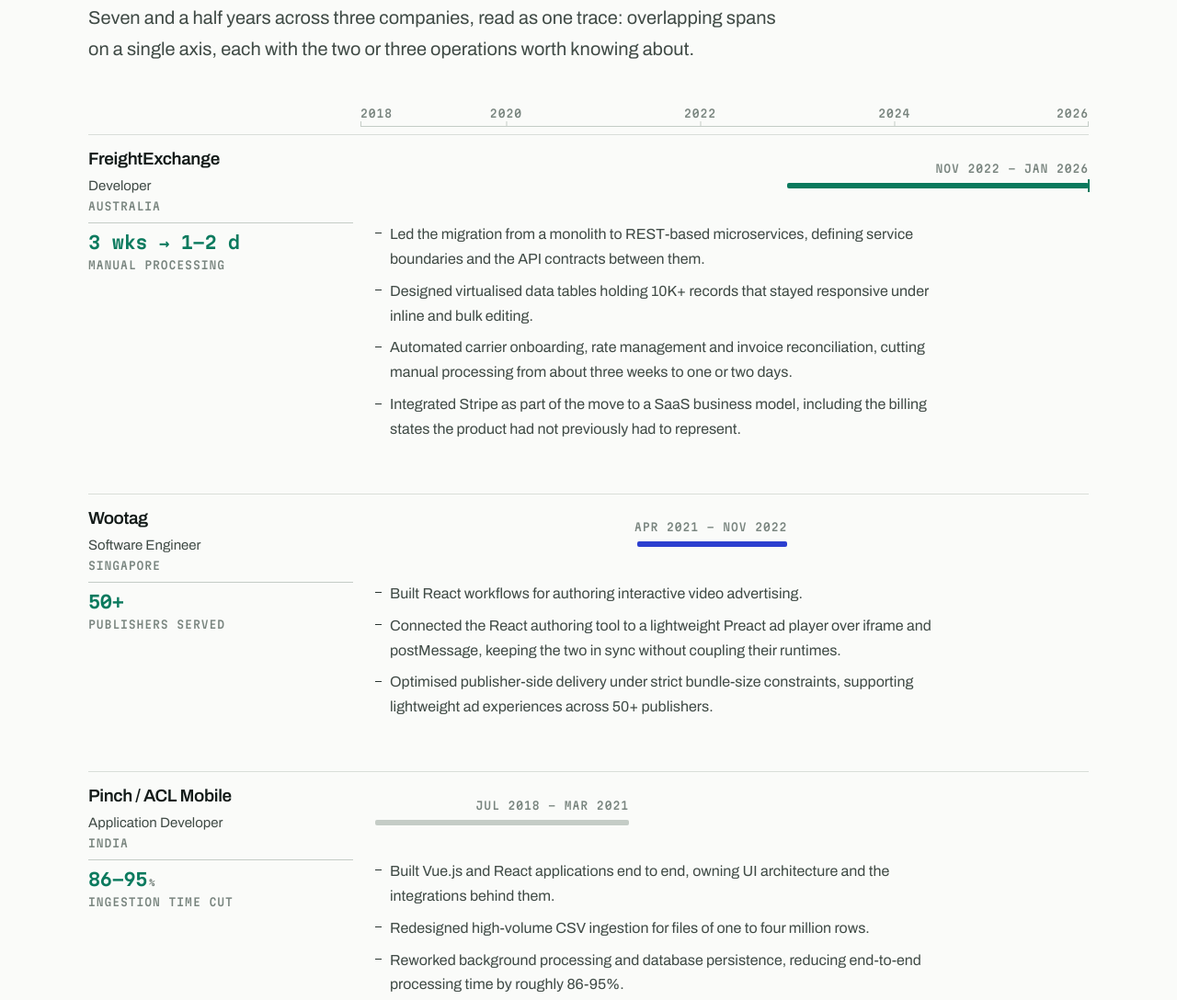
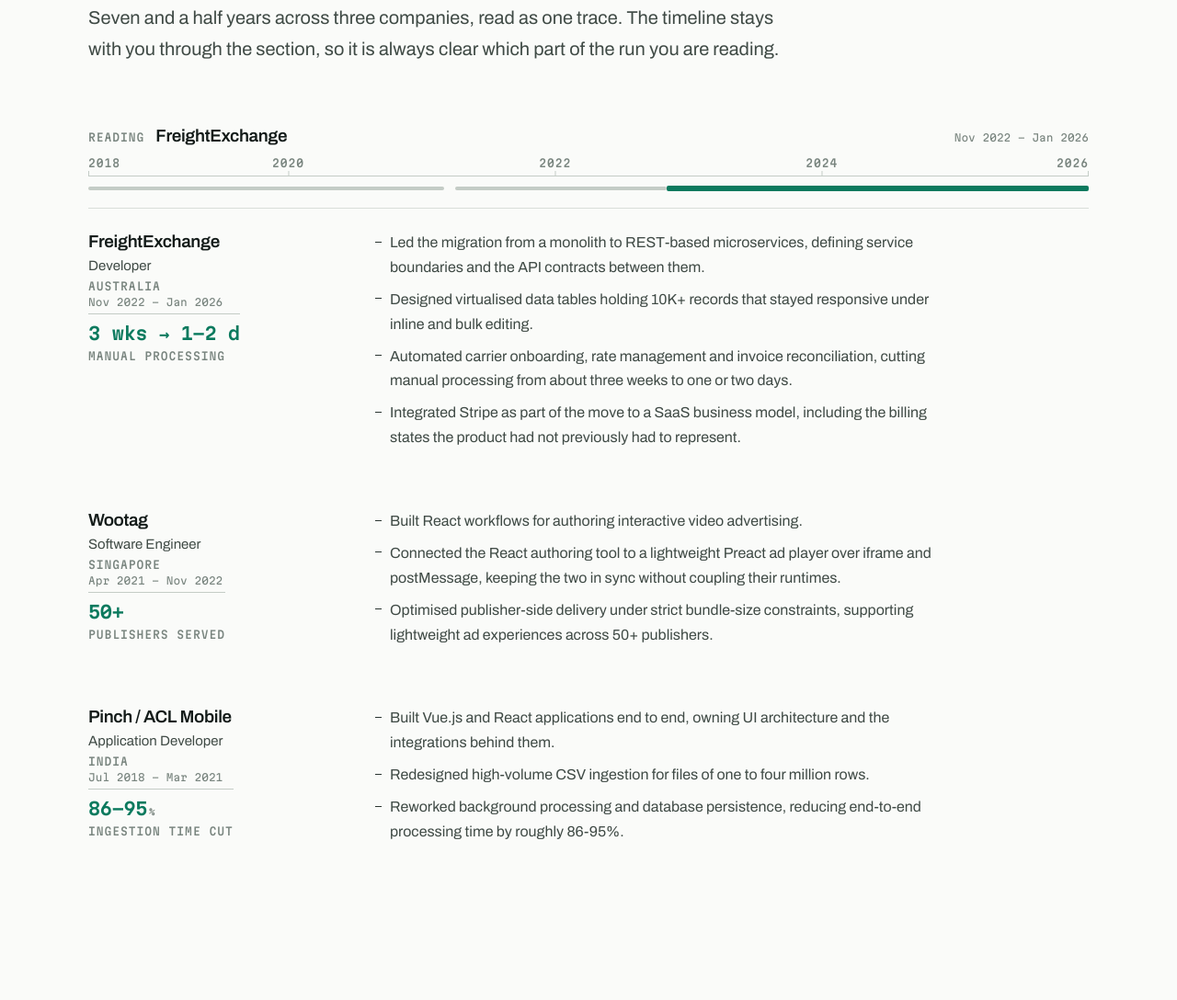
Before and after one commit to tannu13/portfolio, an Astro site: page / in a window 1280 px wide. Shown: the part 3143-4231 px from the top of the page at 92% size. Built offline with nearby package versions, Linux system fonts and the light colour scheme; Astro itself is replaced by a stand-in of ours.

Commit message:
(refactor): update experience section so that it is more like a timeline

```diff
--- a/src/components/molecules/TraceLane.astro
+++ /dev/null
@@ -1,137 +0,0 @@
----
-/**
- * TraceLane — the system's signature component.
- *
- * A career reads like a trace: overlapping spans on one axis, each with
- * a start, a duration, and a set of operations inside it. Experience
- * entries are span rows rather than cards, which keeps the section
- * quieter than Projects while still carrying real information —
- * the reader can see the shape of a run at a glance.
- */
-interface Props {
-  label: string;
-  role: string;
-  meta?: string;
-  duration: string;
-  start: number;
-  end: number;
-  tone?: 'signal' | 'flow' | 'neutral';
-  depth?: 0 | 1;
-  current?: boolean;
-  class?: string;
-}
-
-const {
-  label,
-  role,
-  meta,
-  duration,
-  start,
-  end,
-  tone = 'neutral',
-  depth = 0,
-  current = false,
-  class: className,
-} = Astro.props;
----
-
-<div
-  class:list={['lane', `lane--${tone}`, className]}
-  data-depth={depth}
-  data-current={current || undefined}
-  style={`--start:${start}%; --span:${end - start}%`}
->
-  <div class="lane__id">
-    <span class="lane__label">{label}</span>
-    <span class="lane__role">{role}</span>
-    {meta && <span class="lane__meta u-label">{meta}</span>}
-  </div>
-
-  <div class="lane__track">
-    <div class="lane__span"></div>
-    <span class="lane__duration u-label">{duration}</span>
-  </div>
-</div>
-
-<style>
-  .lane {
-    display: grid;
-    grid-template-columns: 1fr;
-    gap: var(--space-2);
-    padding-block: var(--space-3);
-    border-top: var(--hairline) solid var(--border-hairline);
-  }
-
-  .lane__id { display: flex; flex-wrap: wrap; align-items: baseline; gap: var(--space-2) var(--space-3); }
-
-  .lane__label {
-    font-size: var(--fs-h4);
-    font-weight: var(--wt-semi);
-    letter-spacing: var(--tr-heading);
-  }
-
-  .lane__role { font-size: var(--fs-sm); color: var(--text-secondary); }
-  .lane__meta { color: var(--text-muted); }
-
-  .lane__track {
-    position: relative;
-    height: 2.25rem;
-  }
-
-  /* the span bar: offset by start, sized by duration */
-  .lane__span {
-    position: absolute;
-    bottom: 0.5rem;
-    left: var(--start);
-    width: var(--span);
-    min-width: 3px;
-    height: 6px;
-    border-radius: var(--r-xs);
-    background-color: var(--border-strong);
-    transition: background-color var(--dur-2) var(--ease-standard),
-                height var(--dur-2) var(--ease-standard);
-  }
-
-  .lane--signal .lane__span { background-color: var(--signal); }
-  .lane--flow .lane__span { background-color: var(--flow); }
-
-  /* a nested span sits thinner and indented, like a child operation */
-  .lane[data-depth='1'] .lane__span { height: 3px; opacity: 0.7; }
-
-  .lane:hover .lane__span { height: 10px; }
-
-  /* an open right edge marks a span that has not closed */
-  .lane[data-current] .lane__span::after {
-    content: '';
-    position: absolute;
-    right: -1px;
-    top: -4px;
-    bottom: -4px;
-    width: 2px;
-    background-color: inherit;
-  }
-
-  /* Narrow tracks cannot carry a date range under the span, so the
-     readout opens the row instead. */
-  .lane__duration {
-    position: absolute;
-    top: 0;
-    left: 0;
-    color: var(--text-muted);
-    white-space: nowrap;
-  }
-
-  @media (min-width: 52rem) {
-    .lane {
-      grid-template-columns: minmax(12rem, 18rem) minmax(0, 1fr);
-      gap: var(--space-5);
-      align-items: center;
-    }
-
-    .lane__id { flex-direction: column; align-items: flex-start; gap: var(--space-1); }
-
-    /* With room to work in, the readout closes off the span it
-       measures, growing leftwards from its end. */
-    .lane__duration { left: auto; right: calc(100% - var(--start) - var(--span)); }
-  }
-</style>
--- a/src/components/molecules/TraceScale.astro
+++ /dev/null
@@ -1,70 +0,0 @@
----
-/**
- * TraceScale — the shared time axis a set of TraceLanes is measured
- * against. Ticks are real positions on the span, so the bars below
- * can be read against them.
- */
-interface Props {
-  ticks: { label: string; at: number }[];
-  class?: string;
-}
-
-const { ticks, class: className } = Astro.props;
----
-
-<div class:list={['scale', className]}>
-  <div class="scale__gutter" aria-hidden="true"></div>
-  <div class="scale__track">
-    {
-      ticks.map((tick) => (
-        <span class="scale__tick u-label" style={`--at:${tick.at}%`}>
-          {tick.label}
-        </span>
-      ))
-    }
-  </div>
-</div>
-
-<style>
-  .scale {
-    display: grid;
-    grid-template-columns: 1fr;
-    gap: var(--space-2);
-    padding-bottom: var(--space-2);
-  }
-
-  .scale__track {
-    position: relative;
-    height: 1.25rem;
-    border-bottom: var(--hairline) solid var(--border-strong);
-  }
-
-  .scale__tick {
-    position: absolute;
-    left: var(--at);
-    bottom: 0;
-    transform: translateX(-50%);
-    padding-bottom: var(--space-2);
-    color: var(--text-muted);
-    white-space: nowrap;
-  }
-
-  .scale__tick::after {
-    content: '';
-    position: absolute;
-    left: 50%;
-    bottom: 0;
-    width: var(--hairline);
-    height: 5px;
-    background-color: var(--border-strong);
-  }
-
-  .scale__tick:first-child { transform: none; }
-  .scale__tick:first-child::after { left: 0; }
-  .scale__tick:last-child { transform: translateX(-100%); }
-  .scale__tick:last-child::after { left: auto; right: 0; }
-
-  @media (min-width: 52rem) {
-    .scale { grid-template-columns: minmax(12rem, 18rem) minmax(0, 1fr); }
-  }
-</style>
--- /dev/null
+++ b/src/components/organisms/CareerTrace.astro
@@ -0,0 +1,237 @@
+---
+/**
+ * CareerTrace — the section's signature, and its map.
+ *
+ * One axis, three segments, always all three visible. It sticks under
+ * the navigation for the length of the Experience section, so a reader
+ * who enters halfway down can still see that these are parts of one
+ * continuous run and which part they are reading.
+ *
+ * Two states only: the segment in focus is signal green, the rest are
+ * the same grey as the rule they sit on. Nothing else about a segment
+ * changes — the interaction is context, not a performance.
+ */
+import type { TraceSegment } from '../../data/types';
+
+interface Props {
+  segments: TraceSegment[];
+  ticks: { label: string; at: number }[];
+  class?: string;
+}
+
+const { segments, ticks, class: className } = Astro.props;
+
+const first = segments[0];
+const spanLabel = `Career timeline, ${segments[segments.length - 1].period.split(' – ')[0]} to ${
+  segments[0].period.split(' – ')[1]
+}: ${segments.map((s) => s.label).join(', ')}.`;
+---
+
+<div class:list={['trace', className]} data-career-trace>
+  <div class="trace__head" aria-hidden="true">
+    <span class="trace__now u-label">Reading</span>
+    <span class="trace__label" data-trace-label>{first.label}</span>
+    <span class="trace__period u-data" data-trace-period>{first.period}</span>
+  </div>
+
+  <div class="trace__axis" role="img" aria-label={spanLabel}>
+    <div class="trace__years">
+      {
+        ticks.map((tick) => (
+          <span class="trace__tick u-label" style={`--at:${tick.at}%`}>
+            {tick.label}
+          </span>
+        ))
+      }
+    </div>
+
+    <div class="trace__track">
+      {
+        segments.map((segment) => (
+          <span
+            class="trace__segment"
+            data-trace-segment={segment.id}
+            data-label={segment.label}
+            data-period={segment.period}
+            data-active={segment.id === first.id ? '' : undefined}
+            style={`--start:${segment.start}%; --span:${segment.end - segment.start}%`}
+          />
+        ))
+      }
+    </div>
+  </div>
+</div>
+
+<style>
+  .trace {
+    position: sticky;
+    top: var(--nav-h);
+    z-index: var(--z-sticky);
+    display: flex;
+    flex-direction: column;
+    gap: var(--space-3);
+    /* Opaque, because the entries scroll underneath it. */
+    background-color: var(--surface-raised);
+    padding-block: var(--space-4);
+    border-bottom: var(--hairline) solid var(--border-hairline);
+    margin-bottom: var(--space-5);
+  }
+
+  .trace__head {
+    display: flex;
+    align-items: baseline;
+    gap: var(--space-3);
+  }
+
+  .trace__now { color: var(--text-muted); }
+
+  .trace__label {
+    font-size: var(--fs-h4);
+    font-weight: var(--wt-semi);
+    letter-spacing: var(--tr-heading);
+  }
+
+  .trace__period {
+    margin-left: auto;
+    font-size: var(--fs-micro);
+    color: var(--text-muted);
+    white-space: nowrap;
+  }
+
+  .trace__axis { display: flex; flex-direction: column; }
+
+  /* Years above the rule, exactly as the section already read. */
+  .trace__years {
+    position: relative;
+    height: 1.1rem;
+    border-bottom: var(--hairline) solid var(--border-strong);
+  }
+
+  .trace__tick {
+    position: absolute;
+    left: var(--at);
+    bottom: 0;
+    transform: translateX(-50%);
+    padding-bottom: var(--space-2);
+    color: var(--text-muted);
+    white-space: nowrap;
+  }
+
+  .trace__tick::after {
+    content: '';
+    position: absolute;
+    left: 50%;
+    bottom: 0;
+    width: var(--hairline);
+    height: 5px;
+    background-color: var(--border-strong);
+  }
+
+  .trace__tick:first-child { transform: none; }
+  .trace__tick:first-child::after { left: 0; }
+  .trace__tick:last-child { transform: translateX(-100%); }
+  .trace__tick:last-child::after { left: auto; right: 0; }
+
+  .trace__track {
+    position: relative;
+    height: 10px;
+    margin-top: var(--space-2);
+  }
+
+  .trace__segment {
+    position: absolute;
+    top: 3px;
+    left: var(--start);
+    width: var(--span);
+    height: 4px;
+    border-radius: var(--r-xs);
+    background-color: var(--border-strong);
+    transition:
+      background-color var(--dur-3) var(--ease-standard),
+      height var(--dur-3) var(--ease-standard),
+      top var(--dur-3) var(--ease-standard);
+  }
+
+  .trace__segment[data-active] {
+    top: 2px;
+    height: 6px;
+    background-color: var(--signal);
+  }
+
+  @media (max-width: 32rem) {
+    .trace__head { flex-wrap: wrap; gap: var(--space-2) var(--space-3); }
+    .trace__period { margin-left: 0; width: 100%; }
+  }
+</style>
+
+<script>
+  function setupTrace(trace: HTMLElement) {
+    const section = trace.closest('section') ?? document;
+    const entries = Array.from(section.querySelectorAll<HTMLElement>('[data-trace-entry]'));
+    if (!entries.length) return;
+
+    const segments = Array.from(
+      trace.querySelectorAll<HTMLElement>('[data-trace-segment]')
+    );
+    const label = trace.querySelector<HTMLElement>('[data-trace-label]');
+    const period = trace.querySelector<HTMLElement>('[data-trace-period]');
+
+    let current = '';
+    let frame = 0;
+
+    const focused = () => {
+      // The entry the reader is actually on: the one crossing the middle
+      // of the viewport, or failing that the nearest one to it.
+      const line = window.innerHeight / 2;
+      let nearest = entries[0];
+      let distance = Infinity;
+
+      for (const entry of entries) {
+        const rect = entry.getBoundingClientRect();
+        if (rect.top <= line && rect.bottom >= line) return entry;
+        const gap = Math.min(Math.abs(rect.top - line), Math.abs(rect.bottom - line));
+        if (gap < distance) {
+          distance = gap;
+          nearest = entry;
+        }
+      }
+      return nearest;
+    };
+
+    const update = () => {
+      // Nothing to say while the section is off screen.
+      const bounds = trace.parentElement?.getBoundingClientRect();
+      if (bounds && (bounds.bottom < 0 || bounds.top > window.innerHeight)) return;
+
+      const id = focused().dataset.traceEntry;
+      if (!id || id === current) return;
+      current = id;
+
+      for (const segment of segments) {
+        const active = segment.dataset.traceSegment === id;
+        segment.toggleAttribute('data-active', active);
+        if (active) {
+          if (label) label.textContent = segment.dataset.label ?? '';
+          if (period) period.textContent = segment.dataset.period ?? '';
+        }
+      }
+    };
+
+    const schedule = () => {
+      if (frame) return;
+      frame = requestAnimationFrame(() => {
+        frame = 0;
+        update();
+      });
+    };
+
+    // One passive listener, throttled to a frame, that does nothing
+    // once the answer stops changing. Cheap enough not to need gating.
+    window.addEventListener('scroll', schedule, { passive: true });
+    window.addEventListener('resize', schedule);
+
+    update();
+  }
+
+  document.querySelectorAll<HTMLElement>('[data-career-trace]').forEach(setupTrace);
+</script>
--- a/src/components/organisms/ExperienceEntry.astro
+++ b/src/components/organisms/ExperienceEntry.astro
@@ -1,55 +1,37 @@
 ---
-import TraceLane from '../molecules/TraceLane.astro';
 import MetricReadout from '../molecules/MetricReadout.astro';
 
 /**
- * ExperienceEntry — a span on the career trace plus the two or three
- * operations worth reading. Deliberately quieter than a ProjectBlock:
- * hairlines, no fill, no card.
+ * ExperienceEntry — one span of the career trace, written out.
+ *
+ * The bar itself lives in CareerTrace, which stays on screen for the
+ * whole section; this is the text that belongs to it. Deliberately
+ * quieter than a ProjectBlock: hairlines, no fill, no card.
  */
 interface Props {
+  /** Matches the segment id in CareerTrace, which is how the trace
+      knows which part of the timeline is being read. */
+  id: string;
   company: string;
   role: string;
   location?: string;
   period: string;
-  start: number;
-  end: number;
   stories: string[];
   metric?: { value: string; unit?: string; label: string };
-  tone?: 'signal' | 'flow' | 'neutral';
-  current?: boolean;
   class?: string;
 }
 
-const {
-  company,
-  role,
-  location,
-  period,
-  start,
-  end,
-  stories,
-  metric,
-  tone = 'neutral',
-  current = false,
-  class: className,
-} = Astro.props;
+const { id, company, role, location, period, stories, metric, class: className } = Astro.props;
 ---
 
-<article class:list={['xp', className]}>
-  <TraceLane
-    label={company}
-    role={role}
-    meta={location}
-    duration={period}
-    start={start}
-    end={end}
-    tone={tone}
-    current={current}
-  />
-
-  <div class="xp__body">
-    {metric && (
+<article class:list={['xp', className]} data-trace-entry={id}>
+  <div class="xp__id">
+    <h3 class="xp__company">{company}</h3>
+    <p class="xp__role">{role}</p>
+    {location && <span class="xp__meta u-label">{location}</span>}
+    <span class="xp__period u-data">{period}</span>
+    {
+      metric && (
         <MetricReadout
           value={metric.value}
           unit={metric.unit}
@@ -58,7 +40,11 @@
           size="sm"
           class="xp__metric"
         />
-    )}
+      )
+    }
+  </div>
+
+  <div class="xp__main">
     <ul class="xp__stories">
       {stories.map((story) => <li class="xp__story">{story}</li>)}
     </ul>
@@ -67,12 +53,36 @@
 </article>
 
 <style>
-  .xp__body {
+  .xp {
     display: grid;
     grid-template-columns: 1fr;
     gap: var(--space-4);
-    padding-bottom: var(--space-6);
+    padding-block: var(--space-5) var(--space-7);
+    border-top: var(--hairline) solid var(--border-hairline);
   }
+
+  .xp:first-of-type { border-top: none; padding-top: 0; }
+
+  .xp__id {
+    display: flex;
+    flex-wrap: wrap;
+    align-items: baseline;
+    gap: var(--space-2) var(--space-3);
+  }
+
+  .xp__company {
+    font-size: var(--fs-h4);
+    font-weight: var(--wt-semi);
+    letter-spacing: var(--tr-heading);
+  }
+
+  .xp__role { font-size: var(--fs-sm); color: var(--text-secondary); }
+  .xp__meta { color: var(--text-muted); }
+  .xp__period { font-size: var(--fs-micro); color: var(--text-muted); }
+
+  .xp__metric { width: 100%; }
+
+  .xp__main { display: flex; flex-direction: column; gap: var(--space-4); }
 
   .xp__stories {
     display: flex;
@@ -103,9 +113,17 @@
   }
 
   @media (min-width: 52rem) {
-    .xp__body { grid-template-columns: minmax(12rem, 18rem) minmax(0, 1fr); gap: var(--space-5); }
-    .xp__metric { grid-column: 1; grid-row: 1; align-self: start; }
-    .xp__stories { grid-column: 2; grid-row: 1; }
-    .xp__extra { grid-column: 2; }
+    .xp {
+      grid-template-columns: minmax(12rem, 18rem) minmax(0, 1fr);
+      gap: var(--space-5);
+    }
+
+    .xp__id {
+      flex-direction: column;
+      align-items: flex-start;
+      gap: var(--space-1);
+    }
+
+    .xp__metric { margin-top: var(--space-3); }
   }
 </style>
--- a/src/components/organisms/Navbar.astro
+++ b/src/components/organisms/Navbar.astro
@@ -104,7 +104,7 @@
     align-items: center;
     justify-content: space-between;
     gap: var(--space-4);
-    height: 3.75rem;
+    height: var(--nav-h);
   }
 
   .nav__brand {
--- a/src/components/sections/Experience.astro
+++ b/src/components/sections/Experience.astro
@@ -1,34 +1,31 @@
 ---
 import Section from '../templates/Section.astro';
 import ExperienceEntry from '../organisms/ExperienceEntry.astro';
+import CareerTrace from '../organisms/CareerTrace.astro';
 import Disclosure from '../molecules/Disclosure.astro';
-import TraceScale from '../molecules/TraceScale.astro';
 import Reveal from '../atoms/Reveal.astro';
-import { roles, axisTicks, positionOf, periodOf } from '../../data/experience';
+import { roles, axisTicks, careerSegments, periodOf } from '../../data/experience';
 ---
 
 <Section
   id="experience"
   eyebrow="Experience"
   title="Where the work happened"
-  lede="Seven and a half years across three companies, read as one trace: overlapping spans on a single axis, each with the two or three operations worth knowing about."
+  lede="Seven and a half years across three companies, read as one trace. The timeline stays with you through the section, so it is always clear which part of the run you are reading."
   tone="raised"
 >
   <div class="xp-list">
-    <TraceScale ticks={axisTicks} />
+    <CareerTrace segments={careerSegments} ticks={axisTicks} />
 
     {
       roles.map((role, i) => (
         <Reveal delay={i * 60}>
           <ExperienceEntry
+            id={role.id}
             company={role.company}
             role={role.role}
             location={role.location}
             period={periodOf(role)}
-            start={positionOf(role.from)}
-            end={positionOf(role.to)}
-            tone={role.tone}
-            current={role.current}
             stories={role.stories}
             metric={role.metric}
           >
--- a/src/components/templates/Section.astro
+++ b/src/components/templates/Section.astro
@@ -33,7 +33,9 @@
         class="section__heading"
       />
     </Reveal>
-    <Reveal class="section__body" delay={90}>
+    {/* fade, not rise: a transform here would become the containing
+        block for any sticky child of the section. */}
+    <Reveal variant="fade" class="section__body" delay={90}>
       <slot />
     </Reveal>
   </div>
--- a/src/data/experience.ts
+++ b/src/data/experience.ts
@@ -1,4 +1,4 @@
-import type { Role } from "./types";
+import type { Role, TraceSegment } from "./types";
 
 export const roles: Role[] = [
   {
@@ -8,8 +8,6 @@
     location: "Australia",
     from: "2022-11",
     to: "2026-01",
-    current: true,
-    tone: "signal",
     stories: [
       "Led the migration from a monolith to REST-based microservices, defining service boundaries and the API contracts between them.",
       "Designed virtualised data tables holding 10K+ records that stayed responsive under inline and bulk editing.",
@@ -28,7 +26,6 @@
     location: "Singapore",
     from: "2021-04",
     to: "2022-11",
-    tone: "flow",
     stories: [
       "Built React workflows for authoring interactive video advertising.",
       "Connected the React authoring tool to a lightweight Preact ad player over iframe and postMessage, keeping the two in sync without coupling their runtimes.",
@@ -80,7 +77,7 @@
   .map((year) => ({ label: String(year), at: positionOf(`${year}-01`) }))
   .map((tick) => ({ ...tick, at: Math.max(0, Math.min(100, tick.at)) }));
 
-export const periodOf = (role: Role) => {
+export const periodOf = (role: Role): string => {
   const format = (ym: string) => {
     const [year, month] = ym.split("-").map(Number);
     const name = [
@@ -99,5 +96,15 @@
     ][month - 1];
     return `${name} ${year}`;
   };
-  return `${format(role.from)} - ${format(role.to)}`;
+  return `${format(role.from)} – ${format(role.to)}`;
 };
+
+/** The segments drawn on the persistent career trace, in the same
+    order the entries appear. */
+export const careerSegments: TraceSegment[] = roles.map((role) => ({
+  id: role.id,
+  label: role.company,
+  period: periodOf(role),
+  start: positionOf(role.from),
+  end: positionOf(role.to),
+}));
--- a/src/styles/base.css
+++ b/src/styles/base.css
@@ -13,7 +13,7 @@
   font-family: var(--font-sans);
   font-size: 100%;
   scroll-behavior: smooth;
-  scroll-padding-top: 6rem;
+  scroll-padding-top: calc(var(--nav-h) + var(--space-5));
 }
 
 body {
--- a/src/styles/tokens.css
+++ b/src/styles/tokens.css
@@ -103,6 +103,7 @@
   --space-9:  6rem;
   --space-10: 8rem;
 
+  --nav-h: 3.75rem;
   --section-y: clamp(4rem, 3rem + 7vw, 8.5rem);
   --gutter:    clamp(1.25rem, 0.75rem + 3vw, 3rem);
   --content-max: 74rem;
```
Also changed, not shown: docs/02-design-system.md (+20 -7 lines), docs/03-implementation.md (+7 -3 lines), src/data/types.ts (+10 -2 lines), src/pages/design-system.astro (+23 -31 lines). Lines whose indentation alone changed are shown as unchanged.
